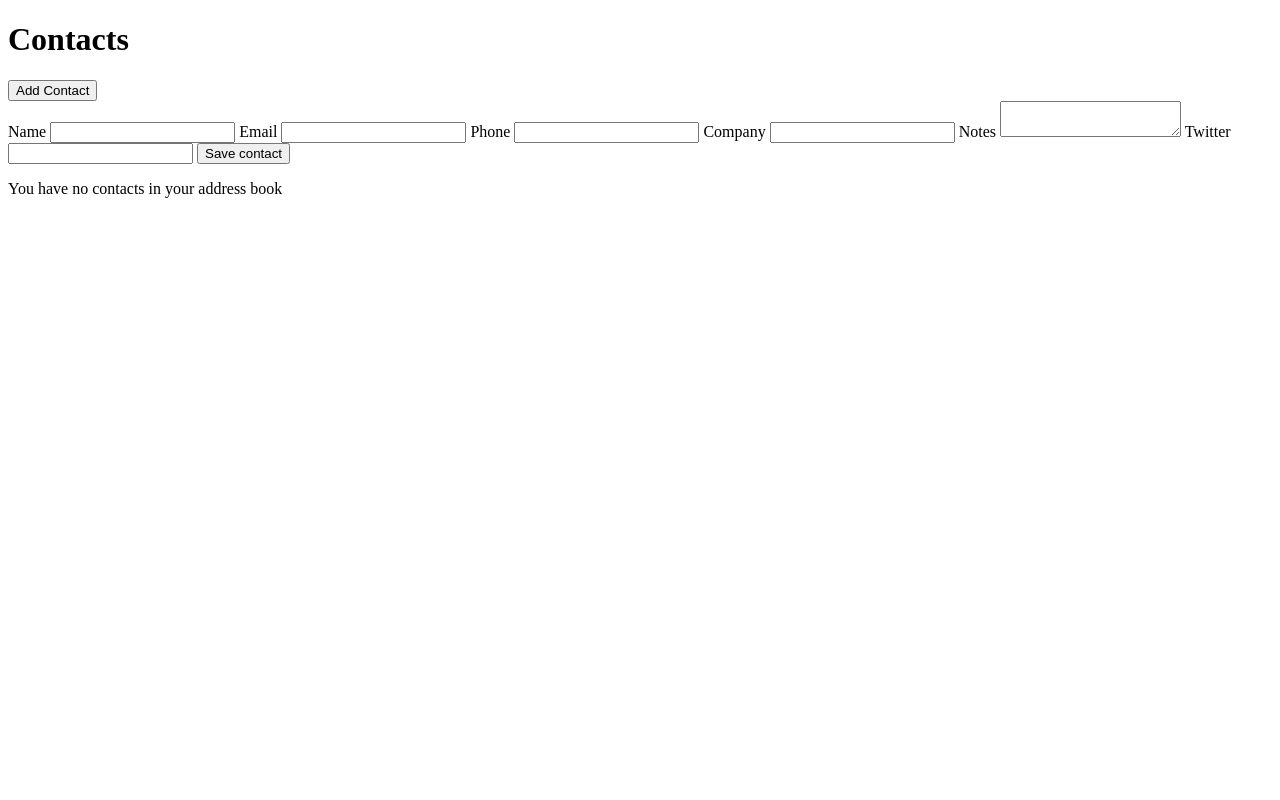
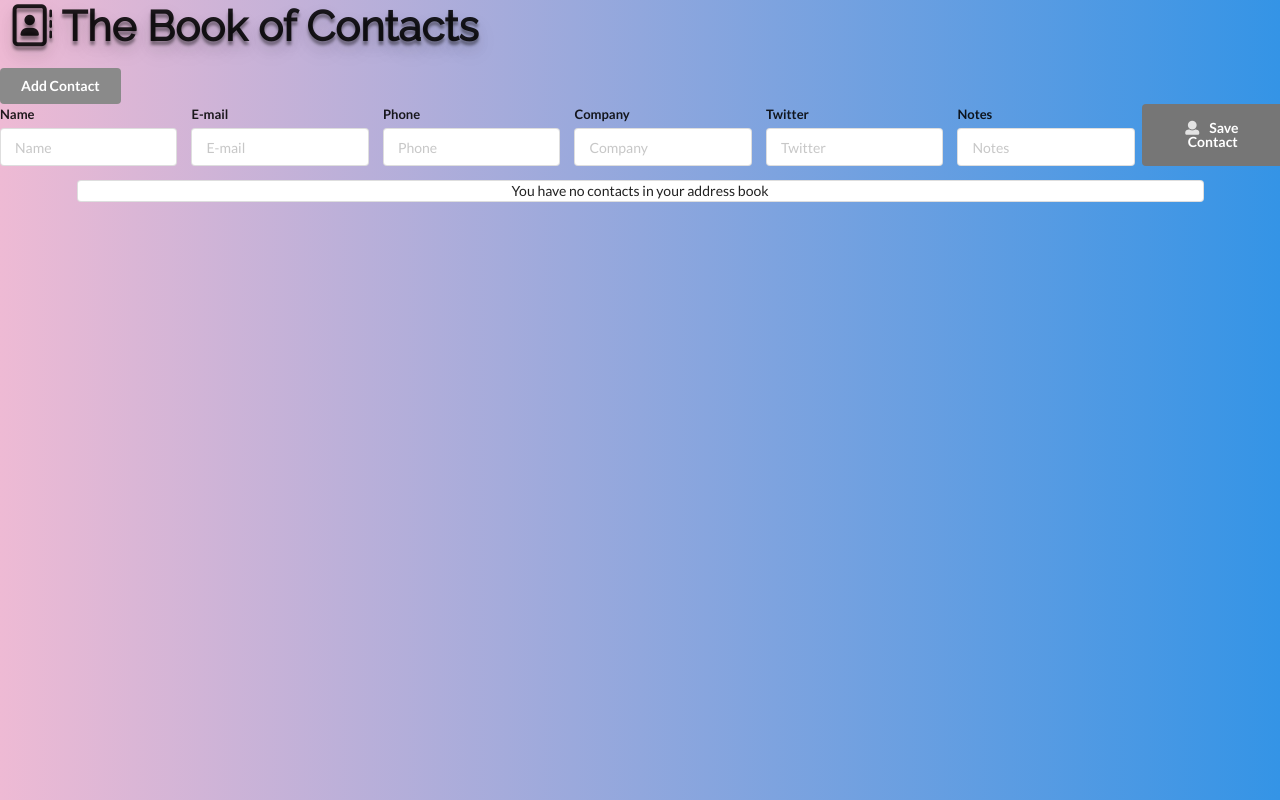
Before and after one commit to kermit-klein/addressbook, a website: page src/index.html in a window 1280 px wide. Both pictures are taken after a click on the button "Add Contact". Drawn offline with nearby package versions, Linux system fonts and the light colour scheme.

Commit message:
Add CSS file,Semantic UI

```diff
--- /dev/null
+++ b/src/assets/css/style.css
@@ -0,0 +1,20 @@
+body {
+background: linear-gradient(to right, rgb(238, 186, 212), #3494E6) !important; /* W3C, IE 10+/ Edge, Firefox 16+, Chrome 26+, Opera 12+, Safari 7+ */
+}
+
+.shadow {
+    text-shadow: 0px 4px 3px rgba(0,0,0,0.4),
+	             0px 8px 13px rgba(0,0,0,0.1),
+                 0px 10px 23px rgba(0,0,0,0.1);
+                 font-family: 'Raleway', sans-serif;
+                 font-size: 3rem;
+                 margin-left: 10px;
+}
+
+#contact-list {
+    margin-top: 10px !important;
+}
+
+.norecord {
+    text-align: center;
+}
--- a/src/assets/js/app.js
+++ b/src/assets/js/app.js
@@ -3,25 +3,30 @@ const  storage = window.localStorage
 const  renderContacts = () => {
   const  contacts = JSON.parse(storage.getItem("contacts"))
 
-  let  div = document.querySelector("#contact-list")
+  let  div = document.querySelector("#tbodylist")
   if (contacts) {
 	div.innerHTML = ''
 	const  ul = document.createElement("ul")
 
 	contacts.forEach(contact  => {
-		let  li = document.createElement("li")
+		let tr = document.createElement("tr")
 
-		li.innerHTML = `
-		  <span>${contact.name}</span> |
-		  <span>${contact.email}</span> |
-		  <span>${contact.phone}</span>
-	    `
-	    ul.appendChild(li)
+		tr.innerHTML = `
+		  <td>${contact.name}</td>
+		  <td>${contact.email}</td>
+		  <td>${contact.phone}</td>
+		  <td>${contact.company}</td>
+		  <td>${contact.twitter}</td>
+		  <td>${contact.notes}</td>
+		`
+		div.appendChild(tr)
+		document.querySelector("#thead").style.display ="";
 	  })
 
-	  div.appendChild(ul)
+
 	} else {
-	  div.innerHTML = "<p>You have no contacts in your address book</p>"
+	  document.querySelector("#thead").style.display ="none";
+	  div.innerHTML = '<p class="norecord">You have no contacts in your address book</p>'
 	}
 }
 
--- a/src/index.html
+++ b/src/index.html
@@ -5,29 +5,73 @@
 	<meta  name="viewport"  content="width=device-width, initial-scale=1.0">
 	<meta  http-equiv="X-UA-Compatible"  content="ie=edge">
 	<title>Able Address book</title>
+	<link rel="stylesheet" href="./assets/css/style.css">
+	<link rel="stylesheet" type="text/css" href="https://cdnjs.cloudflare.com/ajax/libs/semantic-ui/2.4.1/semantic.min.css">
+	<link href="https://fonts.googleapis.com/css?family=Raleway&display=swap" rel="stylesheet">
+	<script src="https://kit.fontawesome.com/bc5e44e555.js" crossorigin="anonymous"></script>
+
 </head>
 
 <body>
-	<h1>Contacts</h1>
-    <button  id="add-contact">Add Contact</button>
+	<h1 class="shadow"><i class="far fa-address-book"></i> The Book of Contacts</h1>
+    <button  id="add-contact" class="ui grey button">Add Contact</button>
 
 	<form id="new-contact-form">
+	<div class="ui form">
+		<div class="fields">
+		  <div class="field">
 			<label for="name">Name</label>
-		<input id="name" name="name" type="text">
-		<label for="email">Email</label>
-		<input id="email" name="email" type="email">
+			<input id="name" type="text" name="name" placeholder="Name">
+		  </div>
+		  <div class="field">
+			<label for="email">E-mail</label>
+			<input id="email" type="email" name="email" placeholder="E-mail">
+		  </div>
+		  <div class="field">
 			<label for="phone">Phone</label>
-		<input id="phone" name="phone" type="text">
+			<input id="phone" type="text" name="phone" placeholder="Phone">
+		  </div>
+		  <div class="field">
 			<label for="company">Company</label>
-		<input id="company" name="company" type="text">
-		<label for="notes">Notes</label>
-		<textarea id="notes" name="notes" type="text"></textarea>
+			<input id="company" type="text" name="company" placeholder="Company">
+		  </div>
+		  <div class="field">
 			<label for="twitter">Twitter</label>
-        <input id="twitter" name="twitter" type="text">
-	    <input id="submit" type="submit" value="Save contact">
+			<input id="twitter" type="text" name="twitter" placeholder="Twitter">
+		  </div>
+		  <div class="field">
+			<label>Notes</label>
+			<input type="text" id="notes" name="notes" placeholder="Notes">
+		  </div>
+		  <button id="submit" type="submit" value="Save contact" class="ui grey button">
+			<i class="icon user"></i>
+			Save Contact
+			</button>
+		</div>
+	  </div>
     </form>
-
-    <div id="contact-list"></div>
+	<!-- <div id="contact-list"></div> -->
+     <div class="ui container">
+	<table id="contact-list" class="ui padded table">
+		<thead id="thead">
+		  <tr>
+			<th>Name</th>
+			<th>E-mail</th>
+			<th>Phone</th>
+			<th>Company</th>
+			<th>Twitter</th>
+			<th>Notes</th>
+		  </tr>
+		</thead>
+		<tbody id="tbodylist">
+		</tbody>
+	  </table>
+	</div>
+	<script
+  src="https://code.jquery.com/jquery-3.1.1.min.js"
+  integrity="sha256-hVVnYaiADRTO2PzUGmuLJr8BLUSjGIZsDYGmIJLv2b8="
+  crossorigin="anonymous"></script>
+  <script src="https://cdnjs.cloudflare.com/ajax/libs/semantic-ui/2.4.1/semantic.min.js" integrity="sha256-t8GepnyPmw9t+foMh3mKNvcorqNHamSKtKRxxpUEgFI=" crossorigin="anonymous"></script>
   <script src="/assets/js/app.js"></script>
 
 </body>
```
Lines whose indentation alone changed are shown as unchanged.
